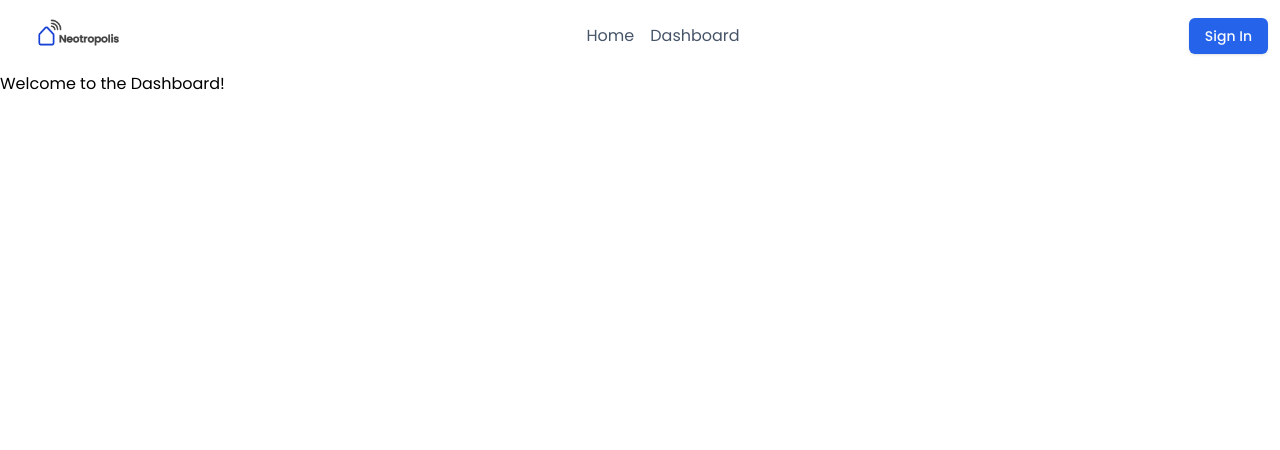
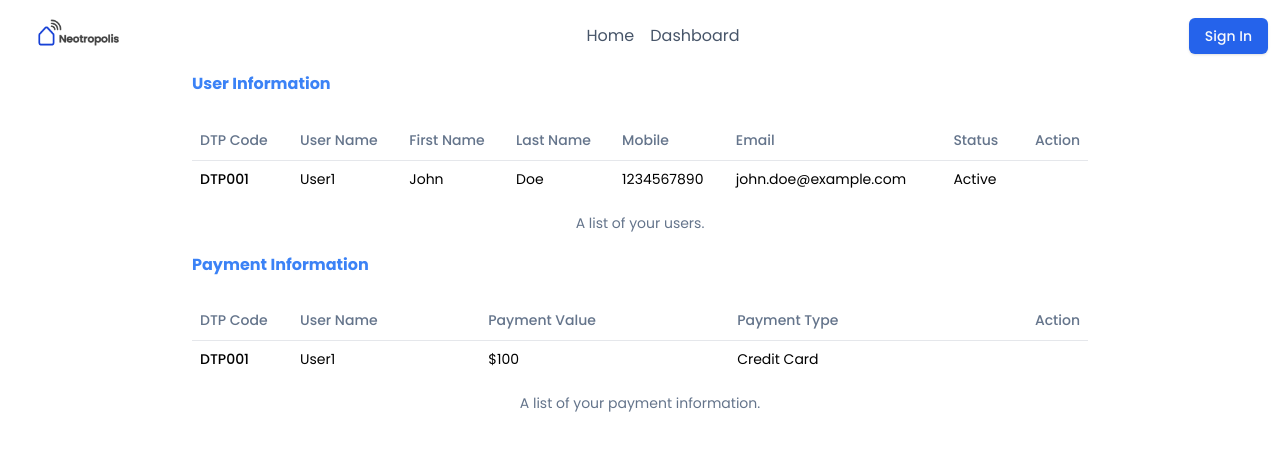
Before and after one commit to Kavishcan/duothon, a React (Vite) app in the folder frontend/: page /dashboard in a window 1280 px wide. Shown: the top 450 px of the page. Built offline with nearby package versions, Linux system fonts and the light colour scheme.

Commit message:
chore: Add UserInformation and PaymentInformation components to Dashboard.jsx

```diff
--- /dev/null
+++ b/frontend/src/components/ui/table.jsx
@@ -0,0 +1,86 @@
+import * as React from "react"
+
+import { cn } from "@/lib/utils"
+
+const Table = React.forwardRef(({ className, ...props }, ref) => (
+  <div className="relative w-full overflow-auto">
+    <table
+      ref={ref}
+      className={cn("w-full caption-bottom text-sm", className)}
+      {...props} />
+  </div>
+))
+Table.displayName = "Table"
+
+const TableHeader = React.forwardRef(({ className, ...props }, ref) => (
+  <thead ref={ref} className={cn("[&_tr]:border-b", className)} {...props} />
+))
+TableHeader.displayName = "TableHeader"
+
+const TableBody = React.forwardRef(({ className, ...props }, ref) => (
+  <tbody
+    ref={ref}
+    className={cn("[&_tr:last-child]:border-0", className)}
+    {...props} />
+))
+TableBody.displayName = "TableBody"
+
+const TableFooter = React.forwardRef(({ className, ...props }, ref) => (
+  <tfoot
+    ref={ref}
+    className={cn("border-t bg-muted/50 font-medium [&>tr]:last:border-b-0", className)}
+    {...props} />
+))
+TableFooter.displayName = "TableFooter"
+
+const TableRow = React.forwardRef(({ className, ...props }, ref) => (
+  <tr
+    ref={ref}
+    className={cn(
+      "border-b transition-colors hover:bg-muted/50 data-[state=selected]:bg-muted",
+      className
+    )}
+    {...props} />
+))
+TableRow.displayName = "TableRow"
+
+const TableHead = React.forwardRef(({ className, ...props }, ref) => (
+  <th
+    ref={ref}
+    className={cn(
+      "h-10 px-2 text-left align-middle font-medium text-muted-foreground [&:has([role=checkbox])]:pr-0 [&>[role=checkbox]]:translate-y-[2px]",
+      className
+    )}
+    {...props} />
+))
+TableHead.displayName = "TableHead"
+
+const TableCell = React.forwardRef(({ className, ...props }, ref) => (
+  <td
+    ref={ref}
+    className={cn(
+      "p-2 align-middle [&:has([role=checkbox])]:pr-0 [&>[role=checkbox]]:translate-y-[2px]",
+      className
+    )}
+    {...props} />
+))
+TableCell.displayName = "TableCell"
+
+const TableCaption = React.forwardRef(({ className, ...props }, ref) => (
+  <caption
+    ref={ref}
+    className={cn("mt-4 text-sm text-muted-foreground", className)}
+    {...props} />
+))
+TableCaption.displayName = "TableCaption"
+
+export {
+  Table,
+  TableHeader,
+  TableBody,
+  TableFooter,
+  TableHead,
+  TableRow,
+  TableCell,
+  TableCaption,
+}
--- a/frontend/src/pages/Dashboard/Dashboard.jsx
+++ b/frontend/src/pages/Dashboard/Dashboard.jsx
@@ -1,9 +1,11 @@
-// Dashboard.jsx
+import PaymentInformation from "./PaymentInformation"
+import UserInformation from "./UserInformation"
 
 function Dashboard() {
   return (
     <div>
-      <h1>Welcome to the Dashboard!</h1>
+      <UserInformation />
+      <PaymentInformation />
     </div>
   )
 }
--- /dev/null
+++ b/frontend/src/pages/Dashboard/PaymentInformation.jsx
@@ -0,0 +1,57 @@
+// Dashboard.jsx
+import {
+  Table,
+  TableBody,
+  TableCaption,
+  TableCell,
+  TableHead,
+  TableHeader,
+  TableRow,
+} from "@/components/ui/table"
+
+const paymentInfo = [
+  {
+    dtpCode: "DTP001",
+    userName: "User1",
+    paymentValue: "$100",
+    paymentType: "Credit Card",
+  },
+  // Add more payment info as needed...
+]
+
+function PaymentInformation() {
+  return (
+    <div className="flex flex-col mx-auto max-w-4xl mb-5">
+      <h1 className="text-blue-500 font-bold text-left">Payment Information</h1>
+      <div className="flex justify-center">
+        <Table className="mt-6">
+          <TableCaption>A list of your payment information.</TableCaption>
+          <TableHeader>
+            <TableRow>
+              <TableHead className="w-[100px]">DTP Code</TableHead>
+              <TableHead>User Name</TableHead>
+              <TableHead>Payment Value</TableHead>
+              <TableHead>Payment Type</TableHead>
+              <TableHead className="text-right">Action</TableHead>
+            </TableRow>
+          </TableHeader>
+          <TableBody>
+            {paymentInfo.map((info) => (
+              <TableRow key={info.dtpCode}>
+                <TableCell className="font-medium">{info.dtpCode}</TableCell>
+                <TableCell>{info.userName}</TableCell>
+                <TableCell>{info.paymentValue}</TableCell>
+                <TableCell>{info.paymentType}</TableCell>
+                <TableCell className="text-right">
+                  {/* Add action buttons here */}
+                </TableCell>
+              </TableRow>
+            ))}
+          </TableBody>
+        </Table>
+      </div>
+    </div>
+  )
+}
+
+export default PaymentInformation
--- /dev/null
+++ b/frontend/src/pages/Dashboard/UserInformation.jsx
@@ -0,0 +1,66 @@
+// Dashboard.jsx
+import {
+  Table,
+  TableBody,
+  TableCaption,
+  TableCell,
+  TableHead,
+  TableHeader,
+  TableRow,
+} from "@/components/ui/table"
+
+const users = [
+  {
+    dtpCode: "DTP001",
+    userName: "User1",
+    firstName: "John",
+    lastName: "Doe",
+    mobile: "1234567890",
+    email: "john.doe@example.com",
+    status: "Active",
+  },
+  // Add more users as needed...
+]
+
+function UserInformation() {
+  return (
+    <div className="flex flex-col mx-auto max-w-4xl mb-5">
+      <h1 className="text-blue-500 font-bold text-left">User Information</h1>
+      <div className="flex justify-center">
+        <Table className="mt-6">
+          <TableCaption>A list of your users.</TableCaption>
+          <TableHeader>
+            <TableRow>
+              <TableHead className="w-[100px]">DTP Code</TableHead>
+              <TableHead>User Name</TableHead>
+              <TableHead>First Name</TableHead>
+              <TableHead>Last Name</TableHead>
+              <TableHead>Mobile</TableHead>
+              <TableHead>Email</TableHead>
+              <TableHead>Status</TableHead>
+              <TableHead className="text-right">Action</TableHead>
+            </TableRow>
+          </TableHeader>
+          <TableBody>
+            {users.map((user) => (
+              <TableRow key={user.dtpCode}>
+                <TableCell className="font-medium">{user.dtpCode}</TableCell>
+                <TableCell>{user.userName}</TableCell>
+                <TableCell>{user.firstName}</TableCell>
+                <TableCell>{user.lastName}</TableCell>
+                <TableCell>{user.mobile}</TableCell>
+                <TableCell>{user.email}</TableCell>
+                <TableCell>{user.status}</TableCell>
+                <TableCell className="text-right">
+                  {/* Add action buttons here */}
+                </TableCell>
+              </TableRow>
+            ))}
+          </TableBody>
+        </Table>
+      </div>
+    </div>
+  )
+}
+
+export default UserInformation
```
